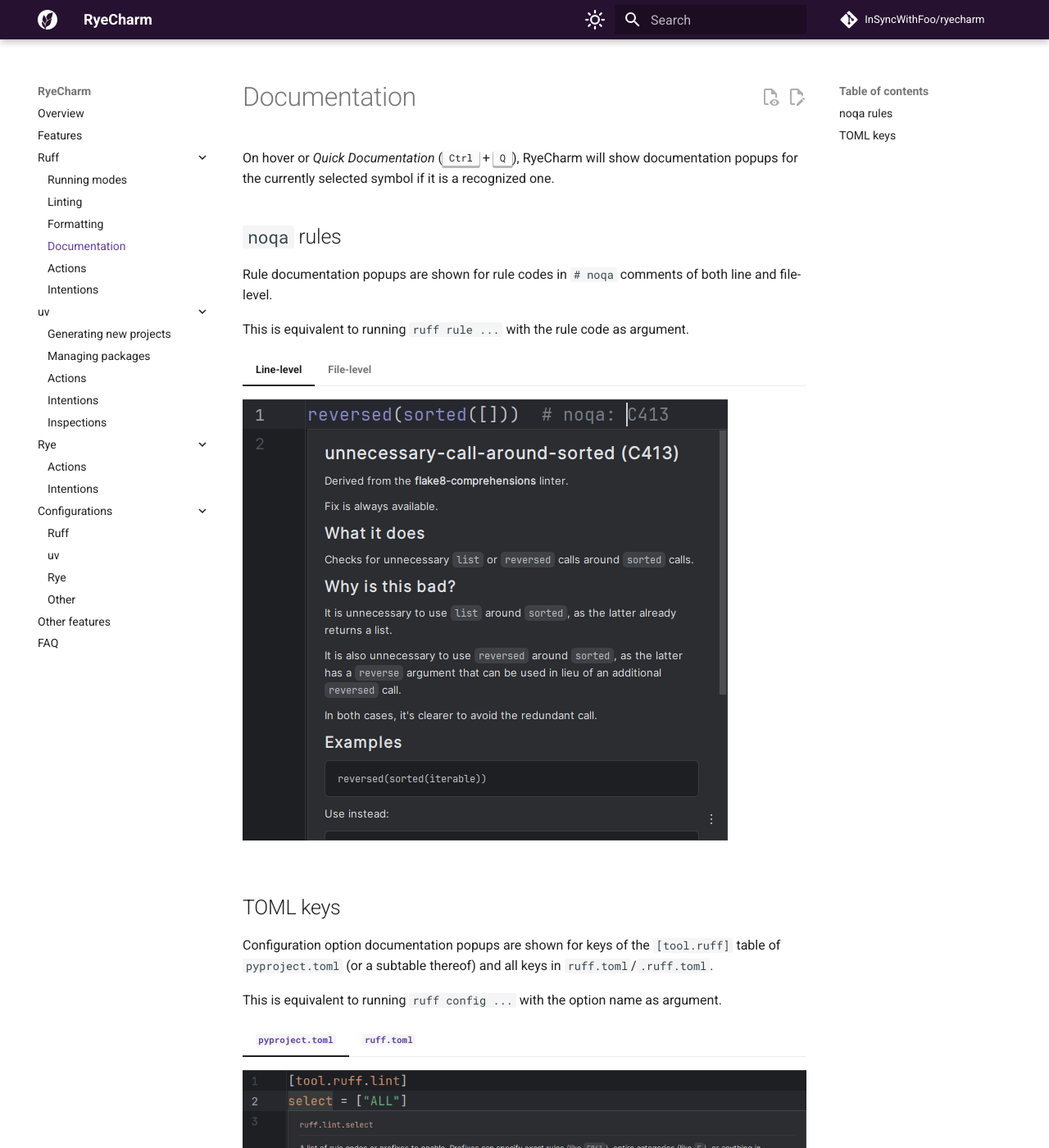
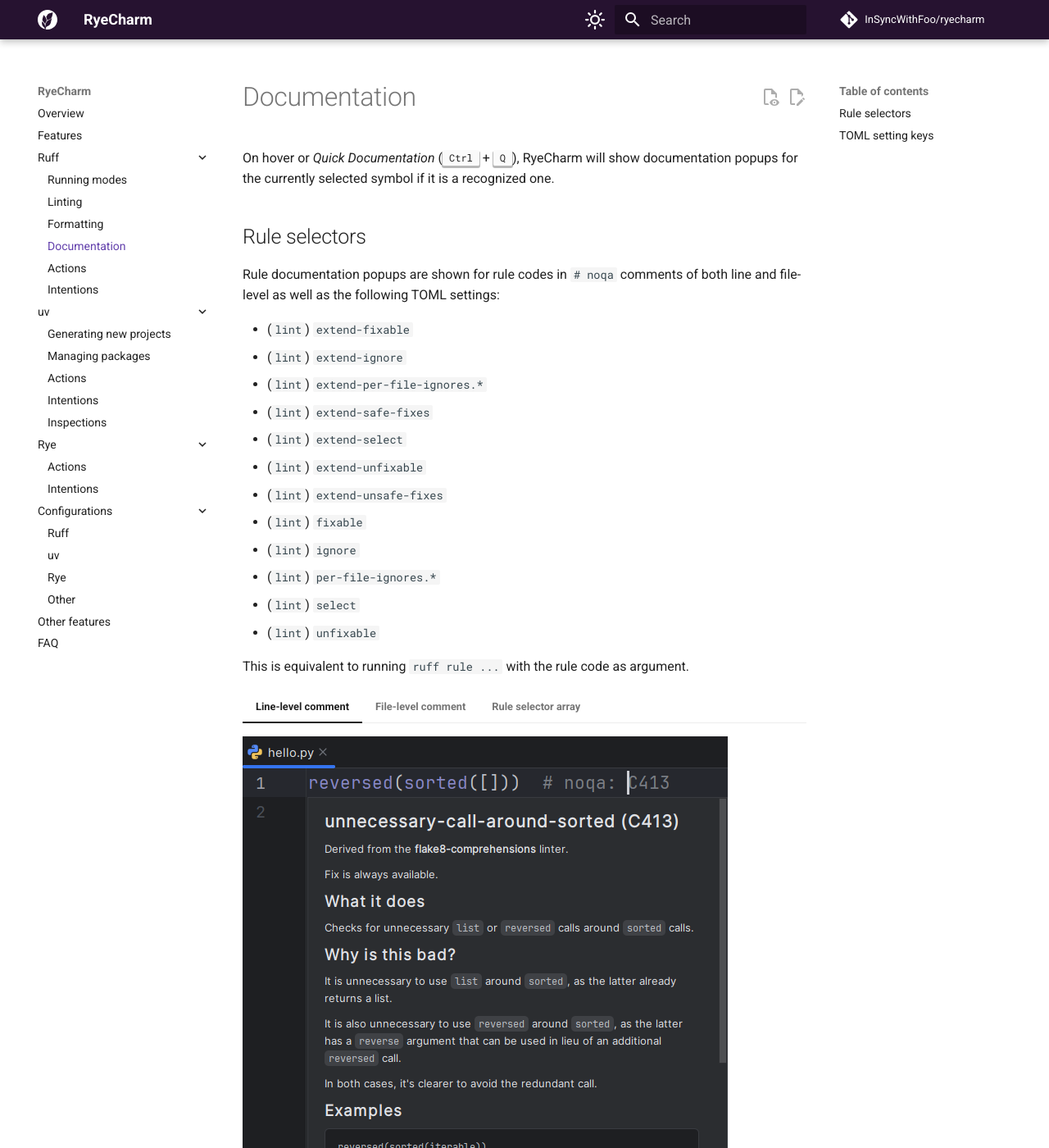
Before and after one commit to InSyncWithFoo/ryecharm, an MkDocs documentation site: the page built from docs/ruff/documentation.md, in a window 1280 px wide and 1400 px high. Shown: the whole window at 82% size. Built offline with MkDocs 1.6.1 and Material for MkDocs 9.7.7, drawn with Linux system fonts in a browser that asks for light colours; comment, search, counter and statistics services are not loaded; some of the changed text lies outside the part shown.

Commit message:
Update documentation and changelogs

```diff
--- a/docs/ruff/documentation.md
+++ b/docs/ruff/documentation.md
@@ -3,31 +3,48 @@
 if it is a recognized one.
 
 
-## `noqa` rules
+## Rule selectors
 
 Rule documentation popups are shown for rule codes
-in `# noqa` comments of both line and file-level.
+in `# noqa` comments of both line and file-level
+as well as the following TOML settings:
+
+* (`lint`) `extend-fixable`
+* (`lint`) `extend-ignore`
+* (`lint`) `extend-per-file-ignores.*`
+* (`lint`) `extend-safe-fixes`
+* (`lint`) `extend-select`
+* (`lint`) `extend-unfixable`
+* (`lint`) `extend-unsafe-fixes`
+* (`lint`) `fixable`
+* (`lint`) `ignore`
+* (`lint`) `per-file-ignores.*`
+* (`lint`) `select`
+* (`lint`) `unfixable`
 
 This is equivalent to running `ruff rule ...` with the rule code as argument.
 
-=== "Line-level"
-    ![](../assets/ruff-documentation-noqa-demo-line-level.png)
+=== "Line-level comment"
+    ![](../assets/ruff-documentation-demo-line-level-comment.png)
 
-=== "File-level"
-    ![](../assets/ruff-documentation-noqa-demo-file-level.png)
+=== "File-level comment"
+    ![](../assets/ruff-documentation-demo-file-level-comment.png)
+
+=== "Rule selector array"
+    ![](../assets/ruff-documentation-demo-rule-selector-array.png)
 
 
-## TOML keys
+## TOML setting keys
 
 Configuration option documentation popups are shown for
 keys of the `[tool.ruff]` table of `pyproject.toml` (or a subtable thereof)
-and all keys in `ruff.toml`/`.ruff.toml`.
+and keys in `ruff.toml`/`.ruff.toml`.
 
 This is equivalent to running `ruff config ...`
-with the option name as argument.
+with the key's name as argument.
 
 === "`pyproject.toml`"
-    ![](../assets/ruff-documentation-toml-keys-demo-pyproject-toml.png)
+    ![](../assets/ruff-documentation-demo-pyproject-toml-setting-keys.png)
 
 === "`ruff.toml`"
-    ![](../assets/ruff-documentation-toml-keys-demo-ruff-toml.png)
+    ![](../assets/ruff-documentation-demo-ruff-toml-setting-keys.png)
```
Also changed, not shown: CHANGELOG.md (+58 -8 lines), CHANGELOG_CODE.md (+15 -2 lines), docs/configurations/ruff.md (+38 -15 lines), docs/other-features.md (+17 -1 lines), docs/assets/features-edit-script-metadata-fragment-demo-intention.png (added), docs/assets/features-edit-script-metadata-fragment-demo-new-editor.png (added), docs/assets/ruff-documentation-demo-file-level-comment.png (added), docs/assets/ruff-documentation-demo-line-level-comment.png (added), docs/assets/ruff-documentation-demo-pyproject-toml-setting-keys.png (renamed from docs/assets/ruff-documentation-toml-keys-demo-pyproject-toml.png), docs/assets/ruff-documentation-demo-ruff-toml-setting-keys.png (renamed from docs/assets/ruff-documentation-toml-keys-demo-ruff-toml.png), docs/assets/ruff-documentation-demo-rule-selector-array.png (added), docs/assets/ruff-documentation-noqa-demo-file-level.png (deleted), docs/assets/ruff-documentation-noqa-demo-line-level.png (deleted), 1 other file.
